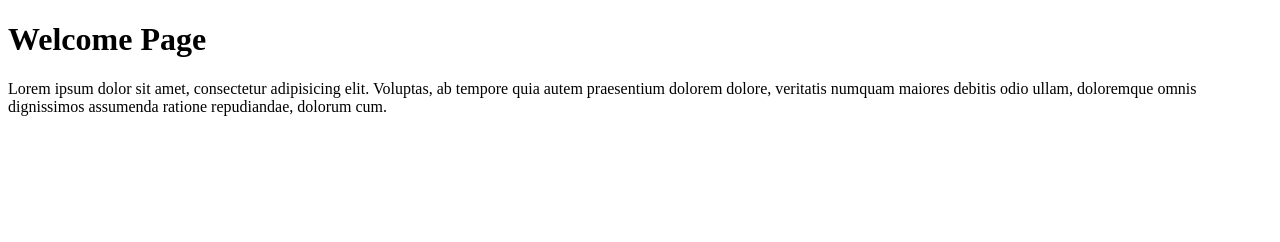
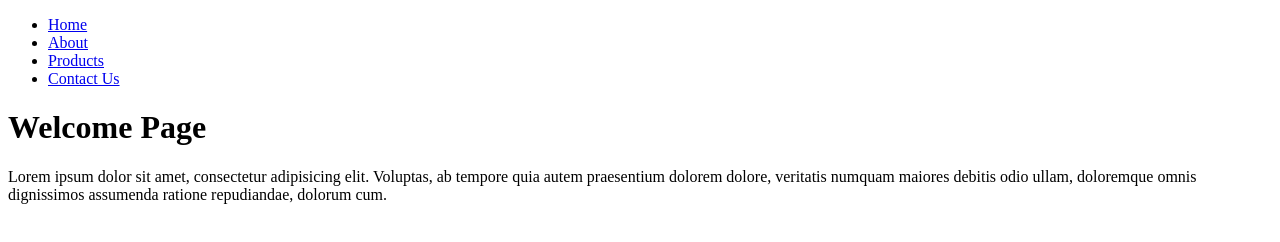
Before and after one commit to iuthub/ip2019_github_colab, a plain HTML site: page index.html in a window 1280 px wide. Drawn offline with Linux system fonts and the light colour scheme.

Commit message:
added navbar #1

```diff
--- a/index.html
+++ b/index.html
@@ -5,6 +5,15 @@
 	<title>Welcome Page</title>
 </head>
 <body>
+	<nav>
+		<ul>
+			<li><a href="#">Home</a></li>
+			<li><a href="#">About</a></li>
+			<li><a href="#">Products</a></li>
+			<li><a href="#">Contact Us</a></li>
+		</ul>
+	</nav>
+
 	<h1>Welcome Page</h1>
 	<p>Lorem ipsum dolor sit amet, consectetur adipisicing elit. Voluptas, ab tempore quia autem praesentium dolorem dolore, veritatis numquam maiores debitis odio ullam, doloremque omnis dignissimos assumenda ratione repudiandae, dolorum cum.</p>
 </body>
```
